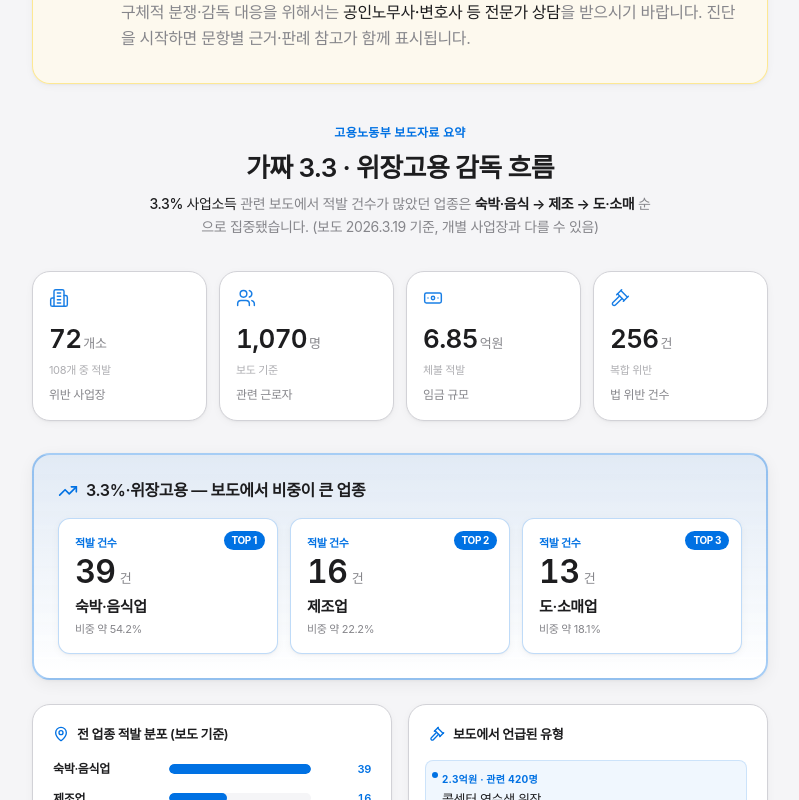
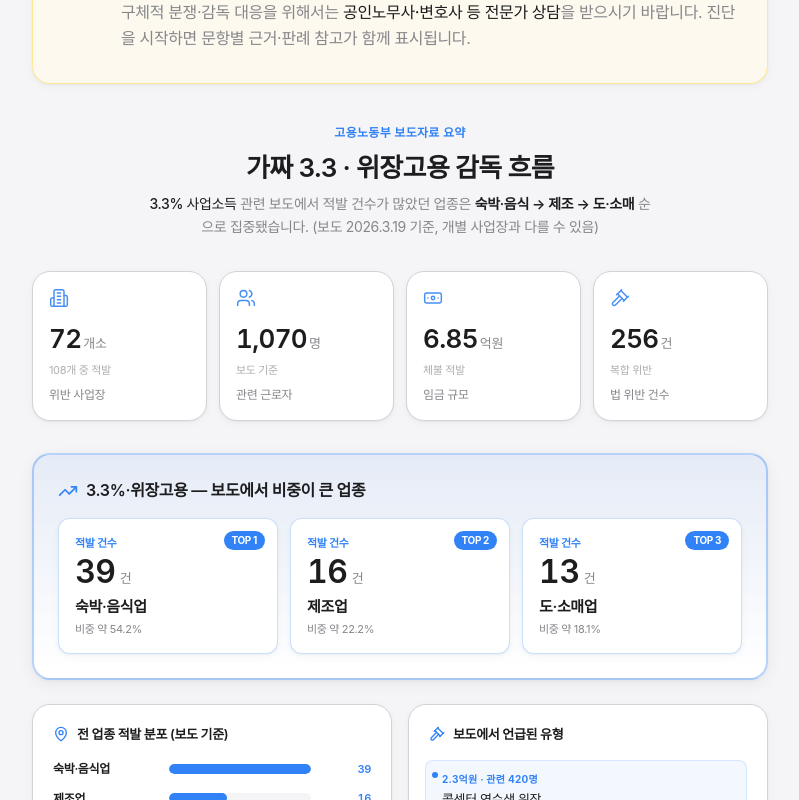
Before and after one commit to cdj44y-ui/worker-diagnosis-app, a React (Vite) app: page / in a window 1280 px wide. Shown: the part 920-1720 px from the top of the page, without its empty margins (240-1039 px from the left). Built offline with nearby package versions, Linux system fonts and the light colour scheme; no server answers.

Commit message:
refactor: 브랜드 컬러 통일 — 애플블루 토큰을 토스블루(#3182F6)로 전환

```diff
--- a/tailwind.config.js
+++ b/tailwind.config.js
@@ -10,8 +10,8 @@ export default {
           secondary: '#86868b',
           tertiary: '#aeaeb2',
           border: '#d2d2d7',
-          blue: '#0071e3',
-          'blue-hover': '#0077ed',
+          blue: '#3182F6',
+          'blue-hover': '#1B64DA',
           surface: '#ffffff',
           elevated: '#fafafa',
         },
@@ -21,9 +21,9 @@ export default {
           600: '#2d2d2f',
         },
         brand: {
-          blue: '#0071e3',
-          'blue-dark': '#006edb',
-          'blue-light': '#42a1ff',
+          blue: '#3182F6',
+          'blue-dark': '#1B64DA',
+          'blue-light': '#6FA3F7',
         },
       },
       fontFamily: {
```
